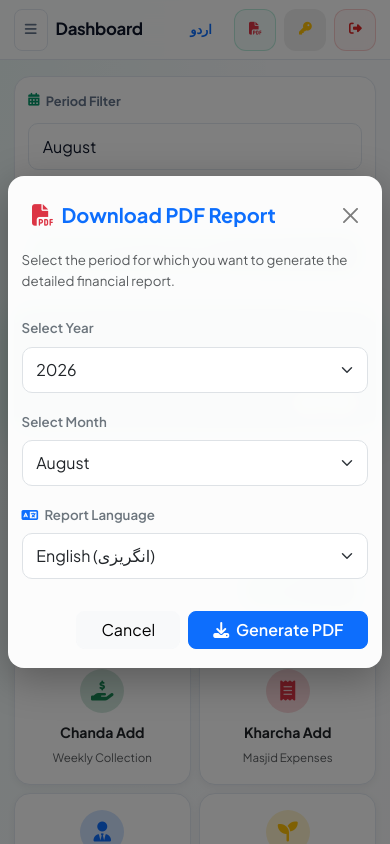
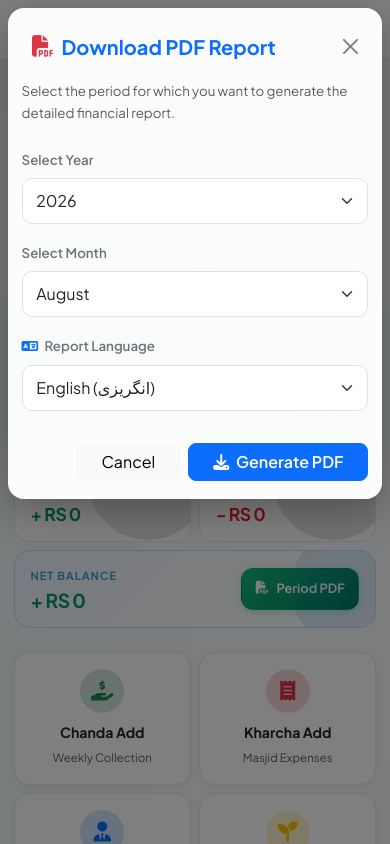
Before and after one commit to Jameel4413/jameya_masjid, a Django app: page / in a window 390 px wide, after a click on "PDF Report". Run offline with Django 5.2, Linux system fonts and the light colour scheme; the visitor is signed in with stand-in values (Sample User, id 1); data that the repository does not hold is empty; some libraries are stand-ins or nearby versions.

Commit message:
Enhance mobile modal position with 85px bottom margin, z-index stacking, and JS nav toggle

```diff
--- a/static/css/masjid.css
+++ b/static/css/masjid.css
@@ -883,6 +883,14 @@ textarea.form-control-pro {
 }
 
 /* ---- Modals ---- */
+.modal-backdrop {
+    z-index: 10040 !important;
+}
+
+.modal {
+    z-index: 10050 !important;
+}
+
 .modal-pro .modal-content {
     border: none;
     border-radius: var(--radius-xl);
@@ -1358,23 +1366,26 @@ body.modal-open .mobile-bottom-nav,
     }
 
     .modal-dialog {
-        margin: 0.5rem auto !important;
+        margin: 0.5rem auto 85px auto !important;
         max-width: calc(100% - 1rem) !important;
     }
 
     .modal-dialog-centered {
-        min-height: calc(100% - 1rem) !important;
+        min-height: calc(100% - 100px) !important;
+        min-height: calc(100dvh - 100px) !important;
         display: flex !important;
-        align-items: center !important;
+        align-items: flex-start !important;
     }
 
     .modal-content {
         border-radius: 16px !important;
-        max-height: calc(100vh - 2rem) !important;
+        max-height: calc(100vh - 100px) !important;
+        max-height: calc(100dvh - 100px) !important;
         display: flex !important;
         flex-direction: column !important;
         overflow: hidden !important;
         box-shadow: 0 10px 40px rgba(0, 0, 0, 0.3) !important;
+        margin-bottom: 85px !important;
     }
 
     .modal-header {
@@ -1386,6 +1397,8 @@ body.modal-open .mobile-bottom-nav,
         overflow-y: auto !important;
         -webkit-overflow-scrolling: touch;
         flex: 1 1 auto !important;
+        max-height: calc(100vh - 210px) !important;
+        max-height: calc(100dvh - 210px) !important;
     }
 
     .modal-footer {
@@ -1403,6 +1416,7 @@ body.modal-open .mobile-bottom-nav,
     .modal-footer .btn {
         min-height: 44px !important;
         font-size: 0.92rem !important;
+        padding: 0.5rem 1.25rem !important;
     }
 
     #incomeRowsTable,
--- a/static/js/masjid.js
+++ b/static/js/masjid.js
@@ -68,8 +68,17 @@
 
     initChoices();
 
-    /* Re-init Choices when modals open (hidden selects need fresh init) */
+    /* Re-init Choices and hide mobile bottom nav when modals open */
+    const mobileNavEl = document.querySelector('.mobile-bottom-nav');
     document.querySelectorAll('.modal').forEach((modal) => {
+        modal.addEventListener('show.bs.modal', () => {
+            if (mobileNavEl) mobileNavEl.style.setProperty('display', 'none', 'important');
+        });
+        modal.addEventListener('hidden.bs.modal', () => {
+            if (mobileNavEl && !document.querySelector('.modal.show')) {
+                mobileNavEl.style.removeProperty('display');
+            }
+        });
         modal.addEventListener('shown.bs.modal', () => {
             modal.querySelectorAll('select.form-select-pro:not([data-choices-init="true"])').forEach((el) => {
                 if (typeof Choices !== 'undefined') {
--- a/templates/base.html
+++ b/templates/base.html
@@ -285,7 +285,7 @@
     <script src="https://cdn.jsdelivr.net/npm/bootstrap@5.3.3/dist/js/bootstrap.bundle.min.js"></script>
 
     <script src="https://cdn.jsdelivr.net/npm/choices.js@10.2.0/public/assets/scripts/choices.min.js"></script>
-    <script src="{% static 'js/masjid.js' %}?v=1.3"></script>
+    <script src="{% static 'js/masjid.js' %}?v=1.5"></script>
     {% block extra_js %}{% endblock %}
 </body>
 </html>
```
Also changed, not shown: 1 other file.
